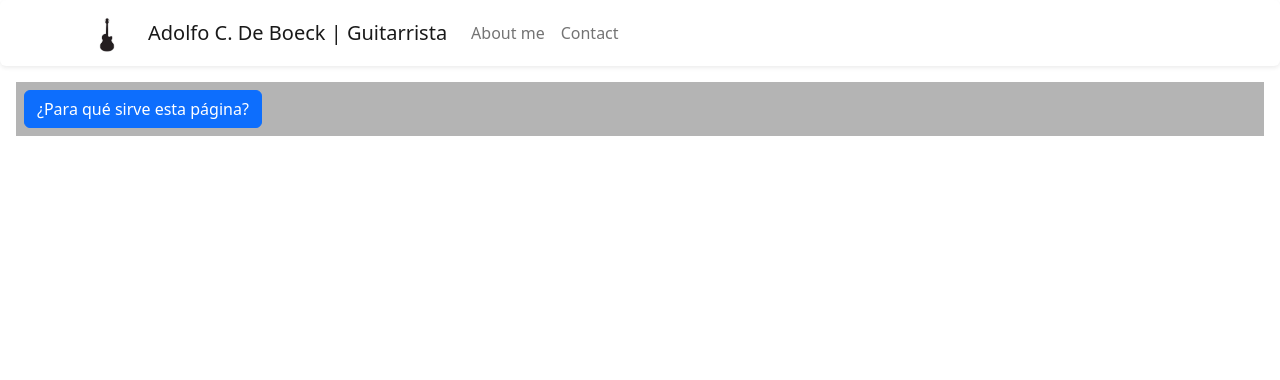
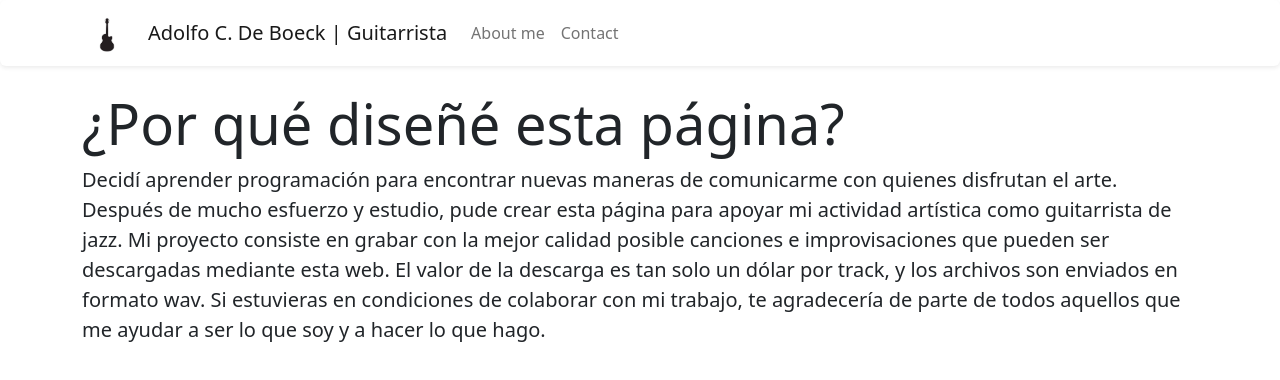
Before and after one commit to adolfo85/adolfodeboeck, a React (Create React App) app: page / in a window 1280 px wide. Shown: the top 380 px of the page. Built offline with nearby package versions, Linux system fonts and the light colour scheme.

Commit message:
fix de toggle

```diff
--- a/src/App.js
+++ b/src/App.js
@@ -2,7 +2,7 @@
 import './App.css';
 import 'bootstrap/dist/css/bootstrap.min.css';
 import Navegador from './components/Nav';
-import Toogle from './components/Toggle';
+
 
 
 
@@ -16,8 +16,6 @@ function App() {
 
 
 
-
-        <Toogle />
         </body>
     </div>
   );
--- a/src/components/Toggle.jsx
+++ b/src/components/Toggle.jsx
@@ -7,26 +7,21 @@ function Toogle() {
 
   return (
     <>
-      <Button className='m-2'
-        onClick={() => setOpen(!open)}
-        aria-controls="example-collapse-text"
-        aria-expanded={open}
-      >
-        ¿Para qué sirve esta página?
-      </Button>
-      <Collapse className='m-4' in={open}>
-        <div id="example-collapse-text">
-          Decidí aprender programación para encontrar nuevas maneras de comunicarme con quienes disfrutan el arte.
+
+<div class="jumbotron jumbotron-fluid mt-4">
+  <div class="container">
+    <h1 class="display-4">¿Por qué diseñé esta página?</h1>
+    <p class="lead">Decidí aprender programación para encontrar nuevas maneras de comunicarme con quienes disfrutan el arte.
           Después de mucho esfuerzo y estudio, pude crear esta página para apoyar mi actividad artística como guitarrista de jazz.
             Mi proyecto consiste en grabar con la mejor calidad posible canciones e improvisaciones que pueden ser descargadas mediante esta web.
             El valor de la descarga es tan solo un dólar por track, y los archivos son enviados en formato wav.
             Si estuvieras en condiciones de colaborar con mi trabajo, te agradecería de parte de todos aquellos que me ayudar a ser lo que soy y a hacer lo que hago.
+        </p>
+  </div>
+</div>
 
 
-        </div>
 
-
-      </Collapse>
     </>
   );
 }
--- a/src/index.js
+++ b/src/index.js
@@ -3,11 +3,14 @@ import ReactDOM from 'react-dom/client';
 import './index.css';
 import App from './App';
 import reportWebVitals from './reportWebVitals';
+import Toogle from './components/Toggle';
 
 const root = ReactDOM.createRoot(document.getElementById('root'));
 root.render(
   <React.StrictMode>
     <App />
+
+    <Toogle />
   </React.StrictMode>
 );
 
```
